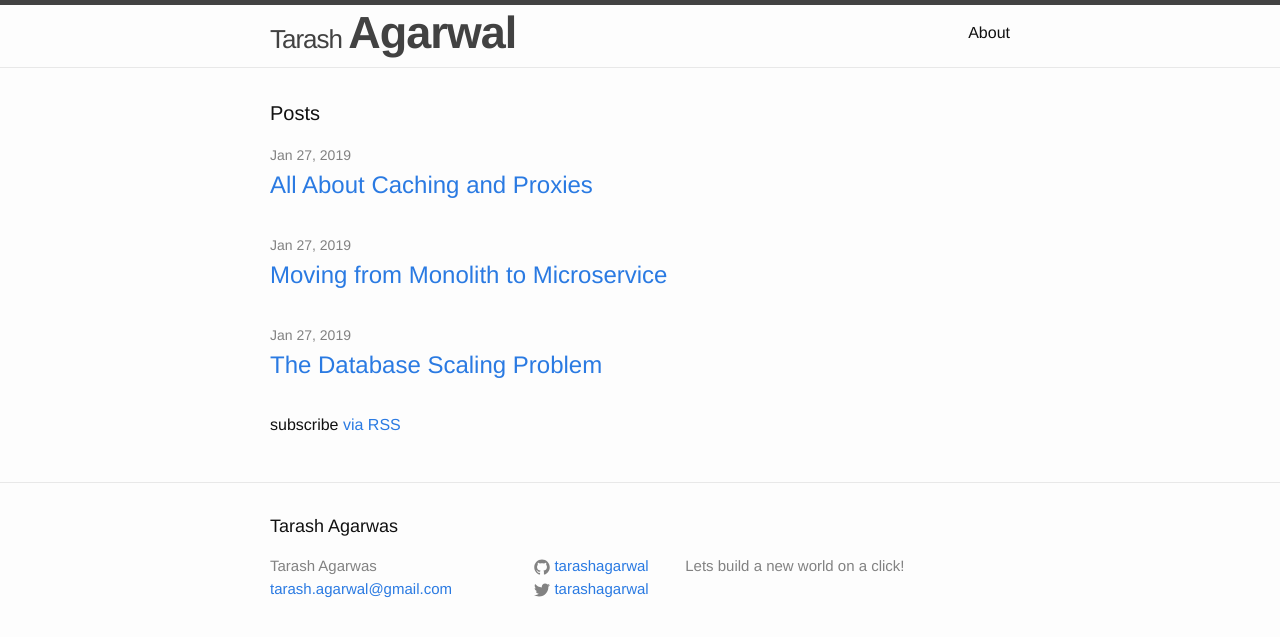
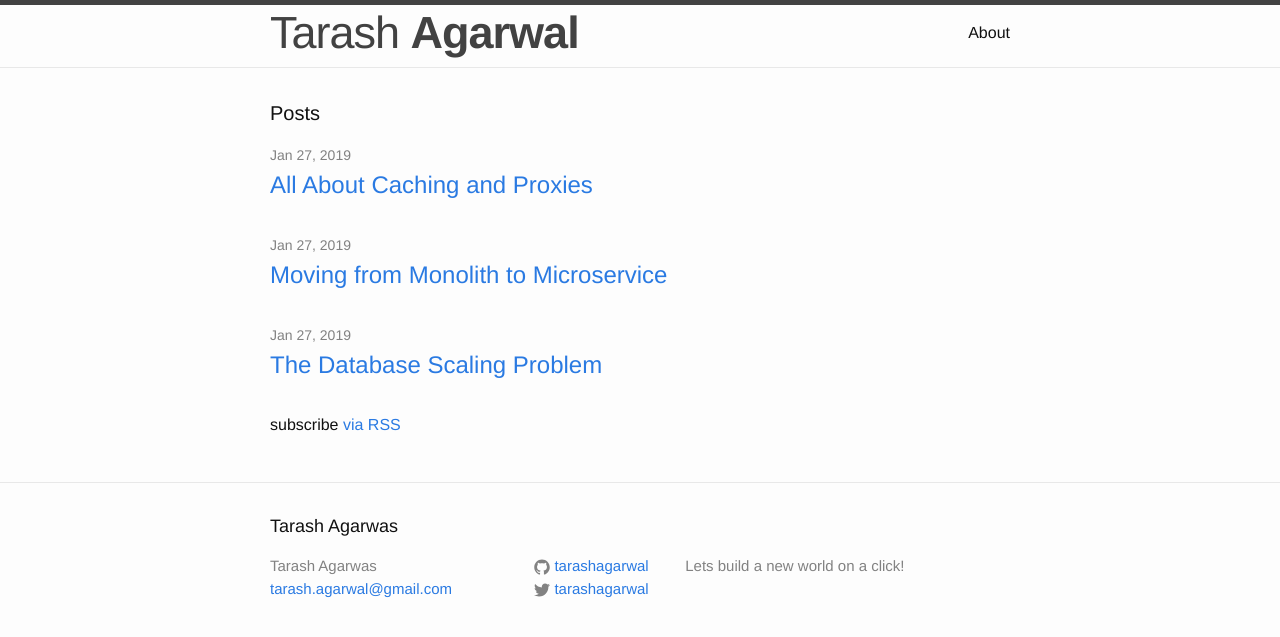
Before and after one commit to tarashagarwal/tarashagarwal.github.io, a Jekyll site: the page built from index.html, in a window 1280 px wide. Shown: the top 637 px of the page. Built offline with Jekyll 4.4.1, drawn with Linux system fonts in a browser that asks for light colours.

Commit message:
Changing Header Title

```diff
--- a/_includes/header.html
+++ b/_includes/header.html
@@ -2,7 +2,7 @@
 
   <div class="wrapper">
 
-    <a class="site-title" href="{{ site.baseurl }}/"><span class="main-tite-down"> {{ site.firstname }} </span> <span class="main-title-up">{{ site.lastname }}</span></a>
+    <a class="site-title" href="{{ site.baseurl }}/"><span class="main-title-down"> {{ site.firstname }} </span> <span class="main-title-up">{{ site.lastname }}</span></a>
 
     <nav class="site-nav">
       <a href="#" class="menu-icon">
```
